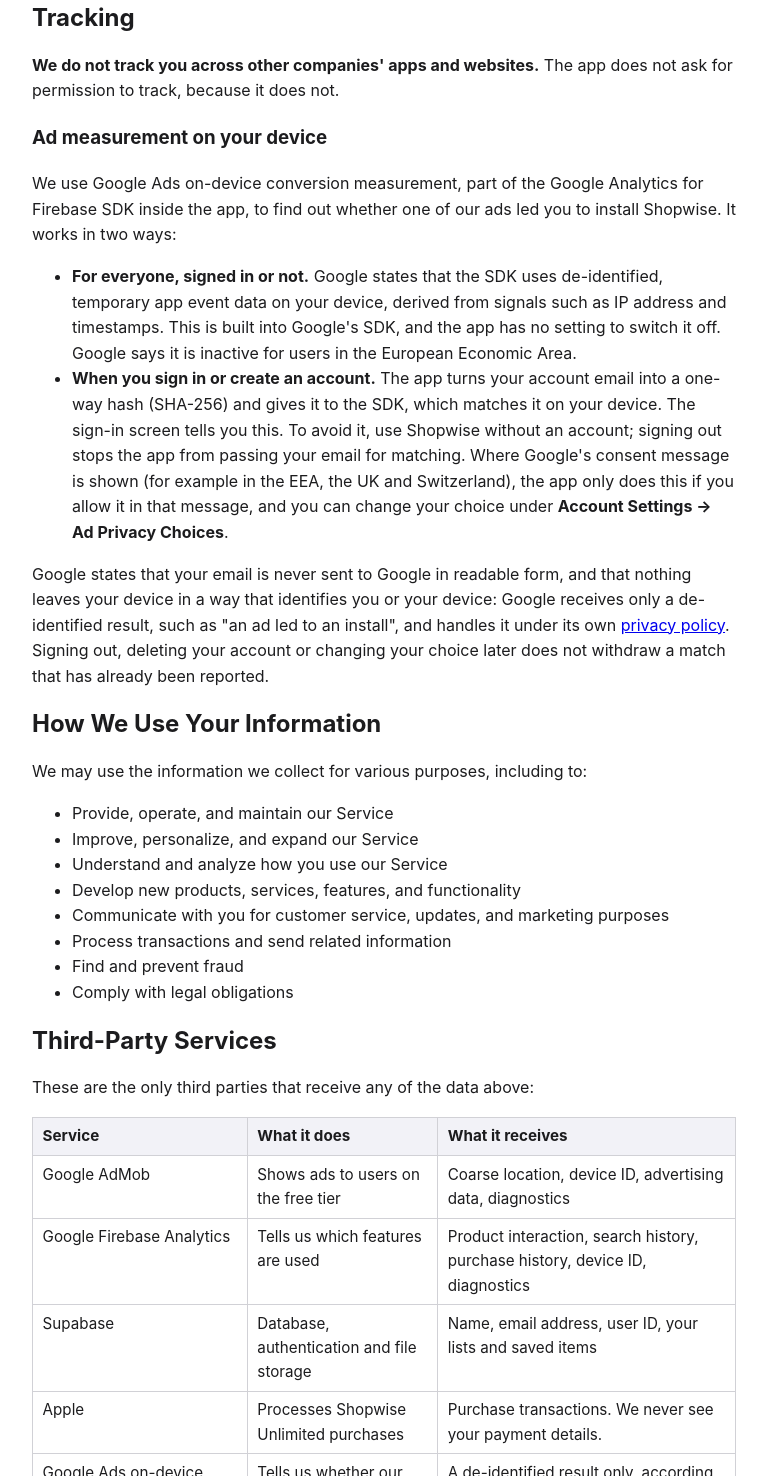
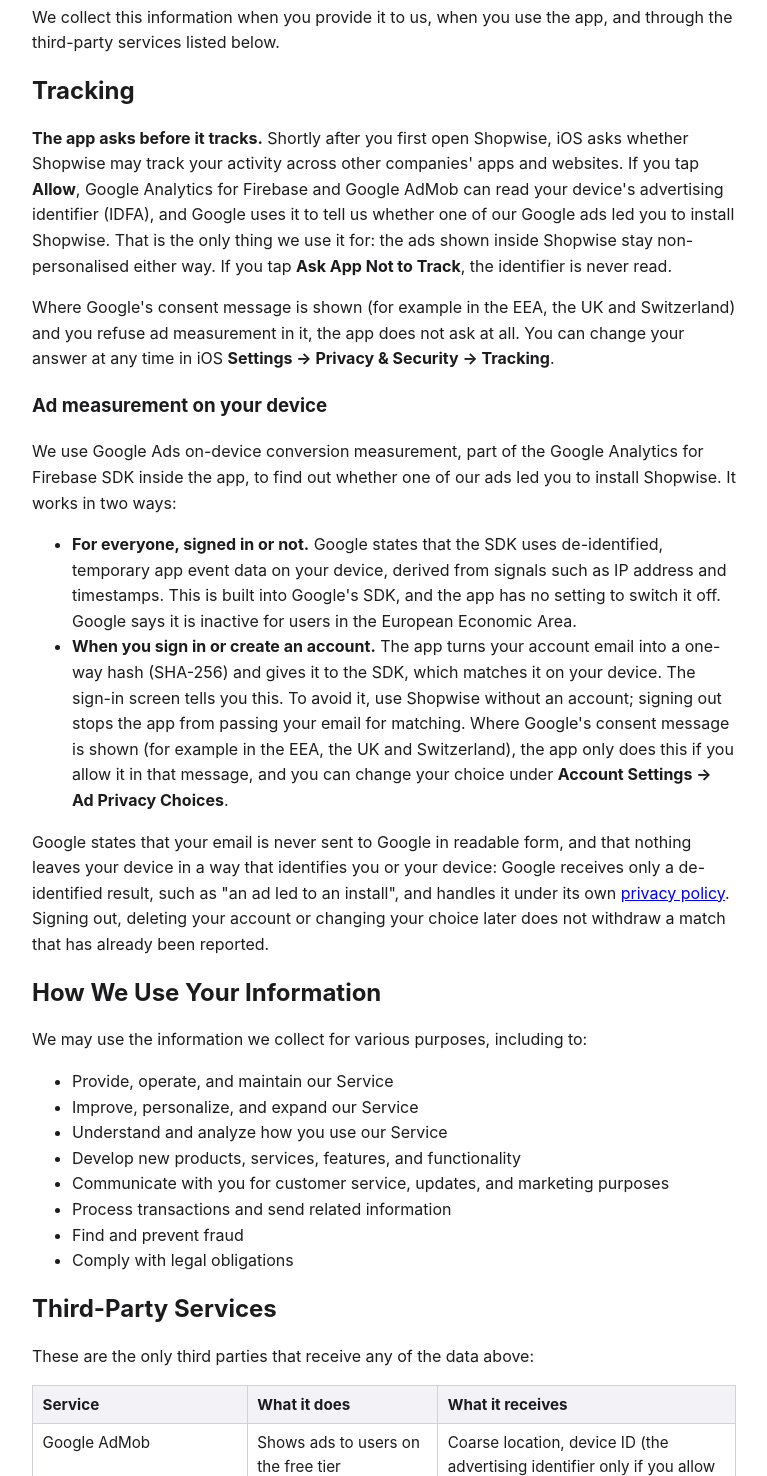
Before and after one commit to EillotBappo/shopwise-legal, a plain HTML site: page privacy.html in a window 1280 px wide. Shown: the part 1324-2800 px from the top of the page, without its empty margins (256-1023 px from the left). Drawn offline with Linux system fonts and the light colour scheme.

Commit message:
Privacy: the app now asks before tracking (App Tracking Transparency) to measure our Google ads

```diff
--- a/privacy.html
+++ b/privacy.html
@@ -16,7 +16,7 @@
 </head><body>
 <nav><a href="./">Shopwise</a> · <a href="privacy.html">Privacy</a> · <a href="terms.html">Terms</a></nav>
 <h1>Privacy Policy for Shopwise</h1>
-<p><em>Last Updated: November 25, 2026</em></p>
+<p><em>Last Updated: November 26, 2026</em></p>
 
 <h2>Introduction</h2>
 <p>Shopwise (&quot;we,&quot; &quot;us,&quot; or &quot;our&quot;) operates Shopwise (the &quot;Service&quot;). This Privacy Policy explains how we collect, use, disclose, and safeguard your information when you visit our Service. Please read this privacy policy carefully. If you do not agree with the terms of this privacy policy, please do not access the Service.</p>
@@ -35,7 +35,7 @@ exactly, the App Privacy answers filed in App Store Connect and the
     <tr><td>User ID</td><td>App functionality — to keep your lists and saved leaflets on your account</td><td>Yes</td></tr>
     <tr><td>Your lists and saved items</td><td>App functionality — shopping lists, liked deals, loyalty cards</td><td>Yes</td></tr>
     <tr><td>Coarse location</td><td>Advertising and analytics — relevant ads and nearby retailers</td><td>Yes</td></tr>
-    <tr><td>Device ID</td><td>Advertising and analytics</td><td>Yes</td></tr>
+    <tr><td>Device ID</td><td>Advertising and analytics. If you allow tracking, also your device's advertising identifier (IDFA), used only to measure whether our ads led to your install (see Tracking)</td><td>Yes</td></tr>
     <tr><td>Product interaction</td><td>Advertising and analytics — which deals and leaflets are opened</td><td>Yes</td></tr>
     <tr><td>Advertising data</td><td>Advertising — which ads were shown, and whether one of our ads led to your install</td><td>Yes</td></tr>
     <tr><td>Search history</td><td>Analytics — what people search for in the app</td><td>Yes</td></tr>
@@ -50,8 +50,18 @@ exactly, the App Privacy answers filed in App Store Connect and the
 and through the third-party services listed below.</p>
 
 <h2>Tracking</h2>
-<p><strong>We do not track you across other companies' apps and websites.</strong>
-The app does not ask for permission to track, because it does not.</p>
+<p><strong>The app asks before it tracks.</strong> Shortly after you first open
+Shopwise, iOS asks whether Shopwise may track your activity across other
+companies' apps and websites. If you tap <strong>Allow</strong>, Google Analytics
+for Firebase and Google AdMob can read your device's advertising identifier
+(IDFA), and Google uses it to tell us whether one of our Google ads led you to
+install Shopwise. That is the only thing we use it for: the ads shown inside
+Shopwise stay non-personalised either way. If you tap <strong>Ask App Not to
+Track</strong>, the identifier is never read.</p>
+<p>Where Google's consent message is shown (for example in the EEA, the UK and
+Switzerland) and you refuse ad measurement in it, the app does not ask at all.
+You can change your answer at any time in iOS <strong>Settings → Privacy &amp;
+Security → Tracking</strong>.</p>
 
 <h3>Ad measurement on your device</h3>
 <p>We use Google Ads on-device conversion measurement, part of the Google
@@ -100,8 +110,8 @@ choice later does not withdraw a match that has already been reported.</p>
 <table>
   <thead><tr><th>Service</th><th>What it does</th><th>What it receives</th></tr></thead>
   <tbody>
-    <tr><td>Google AdMob</td><td>Shows ads to users on the free tier</td><td>Coarse location, device ID, advertising data, diagnostics</td></tr>
-    <tr><td>Google Firebase Analytics</td><td>Tells us which features are used</td><td>Product interaction, search history, purchase history, device ID, diagnostics</td></tr>
+    <tr><td>Google AdMob</td><td>Shows ads to users on the free tier</td><td>Coarse location, device ID (the advertising identifier only if you allow tracking), advertising data, diagnostics</td></tr>
+    <tr><td>Google Firebase Analytics</td><td>Tells us which features are used</td><td>Product interaction, search history, purchase history, device ID (the advertising identifier only if you allow tracking), diagnostics</td></tr>
     <tr><td>Supabase</td><td>Database, authentication and file storage</td><td>Name, email address, user ID, your lists and saved items</td></tr>
     <tr><td>Apple</td><td>Processes Shopwise Unlimited purchases</td><td>Purchase transactions. We never see your payment details.</td></tr>
     <tr><td>Google Ads on-device conversion measurement (in the app, through Firebase Analytics)</td><td>Tells us whether our ads led to installs, by matching on your device</td><td>A de-identified result only, according to Google. Your email is hashed and matched on your device; Google states it is never sent to Google in readable form.</td></tr>
```
